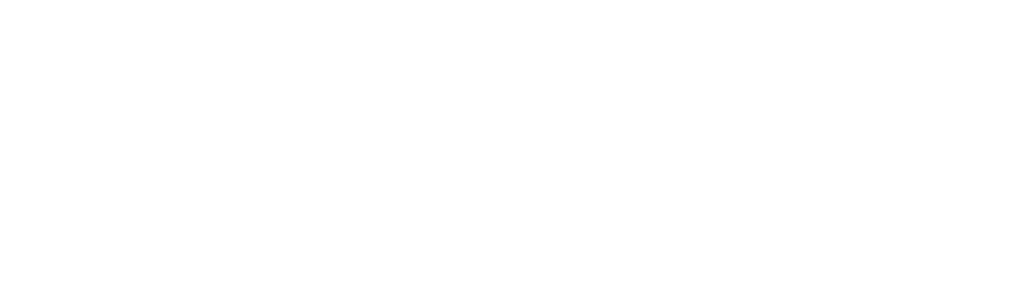
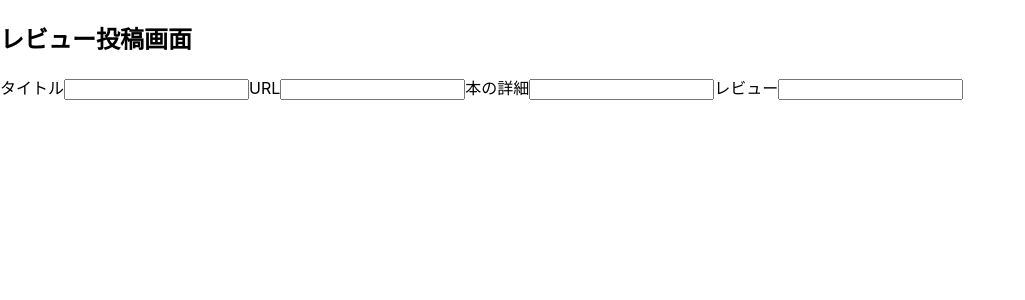
Before and after one commit to seetsuko/react-review, a React (Create React App) app: page /new in a window 1280 px wide. Before the commit this address had no page. Shown: the top 300 px of the page, without its empty margins (0-1025 px from the left). Built offline with nearby package versions, Linux system fonts and the light colour scheme.

Commit message:
レビュー投稿画面作成

```diff
--- a/src/components/UserEdit.jsx
+++ b/src/components/UserEdit.jsx
@@ -53,17 +53,8 @@
 
 
   const onSubmit = async (data) =>{
-    // ユーザ名更新用API
-    await axios
-      .put(`${url}/users`,data,
-        {headers: {
-        "Authorization": `Bearer ${cookie.token}`,
-      }}
-      )
-      .then((res)=>{
-      })
-
       // アイコンPOST
+    if(file !== ""){
       formData.append("icon",file)
       await axios
         .post(`${url}/uploads`,formData,
@@ -75,6 +66,16 @@
         )
         .then((res) => {
           console.log(res);
+        })
+    }
+      // ユーザ名更新用API
+      await axios
+      .put(`${url}/users`,data,
+        {headers: {
+        "Authorization": `Bearer ${cookie.token}`,
+      }}
+      )
+      .then((res)=>{
         // UserHomeページへ遷移
         navigation("/")
       })
--- /dev/null
+++ b/src/page/NewReview.jsx
@@ -0,0 +1,41 @@
+import axios from "axios"
+import { useState } from "react"
+import { useCookies } from "react-cookie"
+import { url } from "../const"
+
+export const NewReview = () =>{
+
+  const [ cookie ] = useCookies()
+  const [ errorMessage,setErrorMessage ] = useState("")
+
+  // axios
+  // .post(`${url}/books`,data,{
+  //   header:{
+  //     "Authorization":`Bearer ${cookie.token}`
+  //   }
+  // })
+  // .then((res)=>{
+
+  // })
+  // .catch((err)=>{
+  //   setErrorMessage("投稿に失敗しました。")
+  // })
+
+
+  return(
+    <div>
+      <h2>レビュー投稿画面</h2>
+      <p>{errorMessage}</p>
+      <form>
+        <label>タイトル</label>
+        <input type="text"/>
+        <label>URL</label>
+        <input type="text"/>
+        <label>本の詳細</label>
+        <input type="text"/>
+        <label>レビュー</label>
+        <input type="text"/>
+      </form>
+    </div>
+  )
+}
--- a/src/page/UserHome.css
+++ b/src/page/UserHome.css
@@ -6,7 +6,19 @@
   width: fit-content;
   margin: 0 auto;
 }
+.create-btn{
+  text-align: center;
+  margin-top: 16px;
+}
+.create-btn__link{
+  text-decoration: none;
+  color: aliceblue;
+  background-color:lightcoral ;
+  border-radius: 10px;
+  padding: 5px;
+  border: solid 1px gray;
 
+}
 .review-item{
   list-style: none;
   background-color: lightgoldenrodyellow;
--- a/src/page/UserHome.jsx
+++ b/src/page/UserHome.jsx
@@ -7,6 +7,7 @@
 import { useDispatch, useSelector } from "react-redux";
 import { pageQuery } from "../redux/paginationSlice";
 import { Header } from "./Header";
+import { Link } from "react-router-dom";
 
 
 export const UserHome = () =>{
@@ -89,8 +90,10 @@
         }}
         className="paginate"
       />
-
-    <p>{errorMessage}</p>
+      <div className="create-btn">
+        <Link to="new" className="create-btn__link">レビューを書く</Link>
+      </div>
+      <p>{errorMessage}</p>
       <ul className="review-list">
         {bookData.map((data) => {
           return(
--- a/src/routes/Router.jsx
+++ b/src/routes/Router.jsx
@@ -3,9 +3,9 @@
 import { SignUp } from "../components/SignUp"
 import { UserHome } from '../page/UserHome'
 import { UserEdit } from "../components/UserEdit"
+import { NewReview } from "../page/NewReview"
 
 export const Router = () =>{
-
 
   return (
       <Routes>
@@ -13,6 +13,7 @@
         <Route path="signup" element={<SignUp />} />
         <Route path="/" element={<UserHome />} />
         <Route path="/profile" element={<UserEdit />} />
+        <Route path="/new" element={<NewReview />} />
       </Routes>
   )
 }
```
Lines whose indentation alone changed are shown as unchanged.
